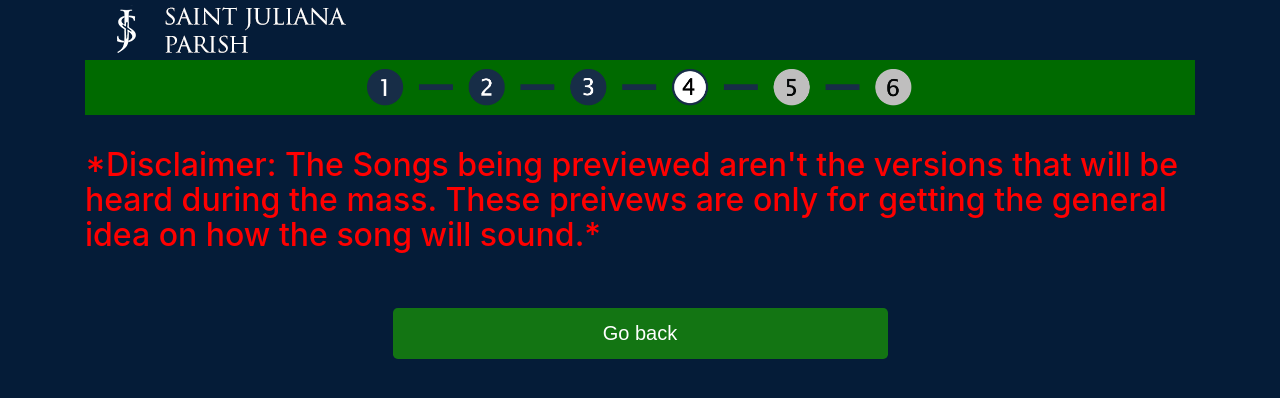
After one commit to gomeluis/funeral_planning, a PHP site: page /player.php in a window 1280 px wide. The commit adds this page. Shown: the top 398 px of the page. Run offline with PHP 8.4, Linux system fonts and the light colour scheme; data that the repository does not hold is empty; some libraries are stand-ins or nearby versions.

Commit message:
Add files via upload

```diff
--- /dev/null
+++ b/player.php
@@ -0,0 +1,282 @@
+<!DOCTYPE html>
+<html xmlns="http://www.w3.org/1999/xhtml">
+
+<head>
+	<meta http-equiv="Content-Type" content="text/html; charset=utf-8"/>
+	<meta name="viewport" content="width=device-width,initial-scale=1">
+
+	<!-- Bootstrap links -->
+	<link rel="stylesheet" href="https://maxcdn.bootstrapcdn.com/bootstrap/4.0.0-alpha.6/css/bootstrap.min.css" integrity="sha384-rwoIResjU2yc3z8GV/NPeZWAv56rSmLldC3R/AZzGRnGxQQKnKkoFVhFQhNUwEyJ" crossorigin="anonymous">
+	<script src="https://code.jquery.com/jquery-3.1.1.slim.min.js" integrity="sha384-A7FZj7v+d/sdmMqp/nOQwliLvUsJfDHW+k9Omg/a/EheAdgtzNs3hpfag6Ed950n" crossorigin="anonymous"></script>
+	<script src="https://cdnjs.cloudflare.com/ajax/libs/tether/1.4.0/js/tether.min.js" integrity="sha384-DztdAPBWPRXSA/3eYEEUWrWCy7G5KFbe8fFjk5JAIxUYHKkDx6Qin1DkWx51bBrb" crossorigin="anonymous"></script>
+	<script src="https://maxcdn.bootstrapcdn.com/bootstrap/4.0.0-alpha.6/js/bootstrap.min.js" integrity="sha384-vBWWzlZJ8ea9aCX4pEW3rVHjgjt7zpkNpZk+02D9phzyeVkE+jo0ieGizqPLForn" crossorigin="anonymous"></script>
+	<!-- End Bootstrap links -->
+
+	<!-- FontAwesome JS links -->
+	<script defer src="https://use.fontawesome.com/releases/v5.0.3/js/all.js"></script>
+	<!-- End FontAwesome JS links -->
+
+	<!-- Custom style links -->
+	<link rel="stylesheet" type="text/css" href="Styles/styles.css"/>
+	<!-- End custom style links -->
+
+	<title>Preview Song</title>
+	<!-- Change later -->
+	<?php
+	session_start();
+	$server = "funeralinstance.cfg8tyxsms9d.us-east-2.rds.amazonaws.com";
+	$username = "funeral";
+	$password = "admin123";
+	$dbname = 'dbfuneral';
+	$conn = mysql_connect( $server, $username, $password )or die( "Error connecting to server: " . mysql_error() );
+	mysql_select_db( $dbname, $conn );
+	mysql_set_charset( 'utf8' );
+	mysql_select_db( 'dbfuneral' );
+	?>
+</head>
+
+<body>
+	<div class="container">
+		<!-- container -->
+		<form action="form4.php" method="post">
+
+
+			<div class="row">
+				<!-- row -->
+				<div class="col-12">
+					<!-- col-12 -->
+					<div class="w-100" id="divLogoHeader">
+						<img class="img-fluid" src="images/logo-church-header.png" alt="Saint Juliana Parish" id="imgLogoHeader">
+					</div>
+				</div>
+				<!-- /col-12 -->
+			</div>
+			<!-- /row -->
+
+			<div class="row">
+				<!-- row -->
+				<div class="col-12 hidden-xs-down">
+					<!-- col-12 -->
+					<div class="w-100 text-center" id="step_bubbles">
+						<img class="w-50 img-fluid" src="images/step-bubbles-4.png" alt="Step _ of _">
+					</div>
+				</div>
+				<!-- /col-12 -->
+			</div>
+			<!-- /row -->
+			<div class="MainForm">
+				<h2 class="text-center" style="color: white">
+					<?php
+					if ( $_POST[ 'open_song' ] )
+					{
+							$open_Song_Title = $_REQUEST['opening_song'];
+
+							echo $open_Song_Title ."</br></br>"; /*Checking the name of the selected song if its correct */
+
+							//////////////////
+							//Testing
+							echo "source src=/students/gomeluis/Funeral/Songs/Processional/".$open_Song_Title.".ogg";
+							echo "</br></br>";
+							echo "source src=/students/gomeluis/Funeral/Songs/Processional/".$open_Song_Title.".mp3 type=audio/mpeg";
+							echo "</br></br>";
+							////////////////
+
+							/* Puts the varible in the url to find the song; however, it doesnt seem to find it */
+							echo "</br>";
+
+							echo "<audio controls loop>";
+							echo "<source src=/students/gomeluis/Funeral/Songs/Processional/".$open_Song_Title.".ogg type=audio/ogg>";
+							echo "<source src=/students/gomeluis/Funeral/Songs/Processional/".$open_Song_Title.".mp3 type=audio/mpeg>";
+							echo "</audio>";
+
+							echo "</br></br>";
+
+							/*Testing audio sample*/
+							echo "<audio controls loop>";
+							echo "<source src='/students/gomeluis/Funeral/Songs/Processional/How Great Thou Art.ogg' type='audio/ogg'>";
+							echo "<source src='/students/gomeluis/Funeral/Songs/Processional/How Great Thou Art.mp3' type='audio/mpeg'>";
+							echo "</audio>";
+
+
+					}
+					elseif ( $_POST[ 'rep_song' ] )
+					{
+							$rep_Song_Title = $_REQUEST['responsorial_song'];
+
+							echo $rep_Song_Title; /*Checking the name of the selected song if its correct */
+
+							echo "source src=/students/gomeluis/Funeral/Songs/Processional/" . $rep_Song_Title . ".ogg";
+
+							/* Puts the varible in the url to find the song; however, it doesnt seem to find it */
+							echo "</br>";
+							echo "<audio controls loop>";
+							echo "<source src='/students/gomeluis/Funeral/Songs/Processional/'" . $rep_Song_Title . "'.ogg' type='audio/ogg'>";
+							echo "<source src='/students/gomeluis/Funeral/Songs/Processional/'" . $rep_Song_Title . "'.mp3' type='audio/mpeg'>";
+							echo "</audio>";
+							echo "</br>";
+
+							/*Testing audio sample*/
+							echo "<audio controls loop>";
+							echo "<source src='/students/gomeluis/Funeral/Songs/Processional/Be not afraid.ogg' type='audio/ogg'>";
+							echo "<source src='/students/gomeluis/Funeral/Songs/Processional/Be not afraid.mp3' type='audio/mpeg'>";
+							echo "</audio>";
+					}
+					 elseif ( $_POST[ 'gos_song' ] )
+					 {
+							$gos_Song_Title = $_REQUEST[ 'gospel_Acclamation' ];
+
+							echo $gos_Song_Title; /*Checking the name of the selected song if its correct */
+
+							echo "source src=/students/gomeluis/Funeral/Songs/Processional/" . $gos_Song_Title . ".ogg";
+
+							/* Puts the varible in the url to find the song; however, it doesnt seem to find it */
+							echo "</br>";
+							echo "<audio controls loop>";
+							echo "<source src='/students/gomeluis/Funeral/Songs/Processional/'" . $gos_Song_Title . "'.ogg' type='audio/ogg'>";
+							echo "<source src='/students/gomeluis/Funeral/Songs/Processional/'" . $gos_Song_Title . "'.mp3' type='audio/mpeg'>";
+							echo "</audio>";
+							echo "</br>";
+
+							/*Testing audio sample*/
+							echo "<audio controls loop>";
+							echo "<source src='/students/gomeluis/Funeral/Songs/Processional/Be not afraid.ogg' type='audio/ogg'>";
+							echo "<source src='/students/gomeluis/Funeral/Songs/Processional/Be not afraid.mp3' type='audio/mpeg'>";
+							echo "</audio>";
+						}
+					 elseif ( $_POST[ 'gifts_song' ] )
+					 {
+							$gifts_Song_Title = $_REQUEST[ 'preparation_of_gifts' ];
+
+							echo $gifts_Song_Title; /*Checking the name of the selected song if its correct */
+
+							echo "source src=/students/gomeluis/Funeral/Songs/Processional/" . $gifts_Song_Title . ".ogg";
+
+							/* Puts the varible in the url to find the song; however, it doesnt seem to find it */
+							echo "</br>";
+							echo "<audio controls loop>";
+							echo "<source src='/students/gomeluis/Funeral/Songs/Processional/'" . $gifts_Song_Title. "'.ogg' type='audio/ogg'>";
+								echo "<source src='/students/gomeluis/Funeral/Songs/Processional/'" . $gifts_Song_Title . "'.mp3' type='audio/mpeg'>";
+							echo "</audio>";
+							echo "</br>";
+
+							/*Testing audio sample*/
+							echo "<audio controls loop>";
+							echo "<source src='/students/gomeluis/Funeral/Songs/Processional/Be not afraid.ogg' type='audio/ogg'>";
+							echo "<source src='/students/gomeluis/Funeral/Songs/Processional/Be not afraid.mp3' type='audio/mpeg'>";
+							echo "</audio>";
+						}
+					elseif ( $_POST[ 'mystery_song' ] )
+					 {
+							$mystery_Song_Title = $_REQUEST[ 'mystery_of_faith' ];
+
+							echo $mystery_Song_Title; /*Checking the name of the selected song if its correct */
+
+							echo "source src=/students/gomeluis/Funeral/Songs/Processional/" . $mystery_Song_Title . ".ogg";
+
+							/* Puts the varible in the url to find the song; however, it doesnt seem to find it */
+							echo "</br>";
+							echo "<audio controls loop>";
+							echo "<source src='/students/gomeluis/Funeral/Songs/Processional/'" . $mystery_Song_Title. "'.ogg' type='audio/ogg'>";
+							echo "<source src='/students/gomeluis/Funeral/Songs/Processional/'" . $mystery_Song_Title . "'.mp3' type='audio/mpeg'>";
+							echo "</audio>";
+							echo "</br>";
+
+							/*Testing audio sample*/
+							echo "<audio controls loop>";
+							echo "<source src='/students/gomeluis/Funeral/Songs/Processional/Be not afraid.ogg' type='audio/ogg'>";
+							echo "<source src='/students/gomeluis/Funeral/Songs/Processional/Be not afraid.mp3' type='audio/mpeg'>";
+							echo "</audio>";
+						}
+					elseif ( $_POST[ 'comm_song' ] )
+					 {
+							$comm_Song_Title = $_REQUEST[ 'communion_song' ];
+
+							echo $comm_Song_Title; /*Checking the name of the selected song if its correct */
+
+							echo "source src=/students/gomeluis/Funeral/Songs/Processional/" . $comm_Song_Title . ".ogg";
+
+							/* Puts the varible in the url to find the song; however, it doesnt seem to find it */
+							echo "</br>";
+							echo "<audio controls loop>";
+							echo "<source src='/students/gomeluis/Funeral/Songs/Processional/'" . $comm_Song_Title . "'.ogg' type='audio/ogg'>";
+								echo "<source src='/students/gomeluis/Funeral/Songs/Processional/'" . $comm_Song_Title . "'.mp3' type='audio/mpeg'>";
+							echo "</audio>";
+							echo "</br>";
+
+							/*Testing audio sample*/
+							echo "<audio controls loop>";
+							echo "<source src='/students/gomeluis/Funeral/Songs/Processional/Be not afraid.ogg' type='audio/ogg'>";
+							echo "<source src='/students/gomeluis/Funeral/Songs/Processional/Be not afraid.mp3' type='audio/mpeg'>";
+							echo "</audio>";
+						}
+					elseif ( $_POST[ 'final_song' ] )
+					 {
+							$final_Song_Title = $_REQUEST[ 'final_commendation' ];
+
+							echo $final_Song_Title; /*Checking the name of the selected song if its correct */
+
+							echo "source src=/students/gomeluis/Funeral/Songs/Processional/" . $final_Song_Title . ".ogg";
+
+							/* Puts the varible in the url to find the song; however, it doesnt seem to find it */
+							echo "</br>";
+							echo "<audio controls loop>";
+							echo "<source src='/students/gomeluis/Funeral/Songs/Processional/'" . $final_Song_Title . "'.ogg' type='audio/ogg'>";
+							echo "<source src='/students/gomeluis/Funeral/Songs/Processional/'" . $final_Song_Title . "'.mp3' type='audio/mpeg'>";
+							echo "</audio>";
+							echo "</br>";
+
+							/*Testing audio sample*/
+							echo "<audio controls loop>";
+							echo "<source src='/students/gomeluis/Funeral/Songs/Processional/Be not afraid.ogg' type='audio/ogg'>";
+							echo "<source src='/students/gomeluis/Funeral/Songs/Processional/Be not afraid.mp3' type='audio/mpeg'>";
+							echo "</audio>";
+						}
+					elseif ( $_POST[ 'recces_song' ] )
+					 {
+							$recces_Song_Title = $_REQUEST[ 'reccesional_song' ];
+
+							echo $recces_Song_Title ; /*Checking the name of the selected song if its correct */
+
+							echo "source src=/students/gomeluis/Funeral/Songs/Processional/" . $recces_Song_Title  . ".ogg";
+
+							/* Puts the varible in the url to find the song; however, it doesnt seem to find it */
+							echo "</br>";
+							echo "<audio controls loop>";
+							echo "<source src='/students/gomeluis/Funeral/Songs/Processional/'" . $recces_Song_Title  . "'.ogg' type='audio/ogg'>";
+							echo "<source src='/students/gomeluis/Funeral/Songs/Processional/'" . $recces_Song_Title  . "'.mp3' type='audio/mpeg'>";
+							echo "</audio>";
+							echo "</br>";
+
+							/*Testing audio sample*/
+							echo "<audio controls loop>";
+							echo "<source src='/students/gomeluis/Funeral/Songs/Processional/Be not afraid.ogg' type='audio/ogg'>";
+							echo "<source src='/students/gomeluis/Funeral/Songs/Processional/Be not afraid.mp3' type='audio/mpeg'>";
+							echo "</audio>";
+						}
+
+					?>
+				</h2>
+				<br/>
+
+				<h2 style="color: red">*Disclaimer: The Songs being previewed aren't the versions that will be heard during the mass. These preivews are only for getting the general idea on how the song will sound.*</h2>
+				</br>
+				</br>
+				<div class="container w-50">
+					<div class="col-lg-12 col-xs-12">
+						<div>
+							<input type="submit" class="btn btn-lg btn-block btn-green hidden-print" value="Go back">
+						</div>
+						<br/>
+					</div>
+				</div>
+		</form>
+
+		</div>
+	</div>
+	</form>
+	</div>
+	<!-- /container -->
+</body>
+
+
+</html>
```
Also changed, not shown: form4.php (+95 -50 lines).
